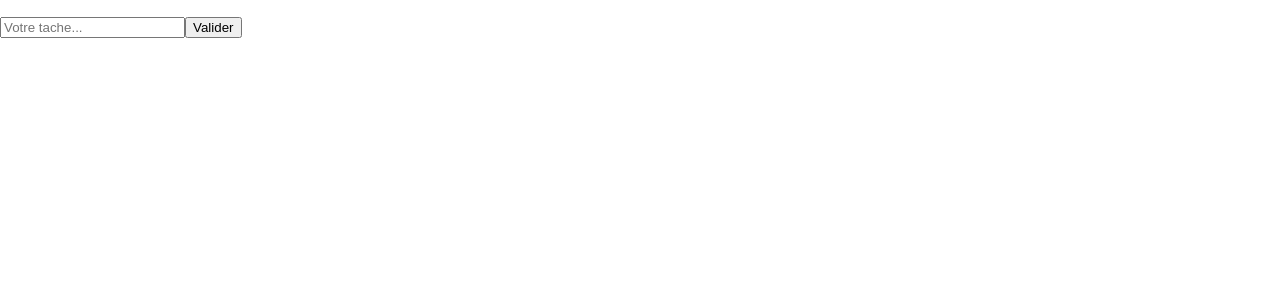
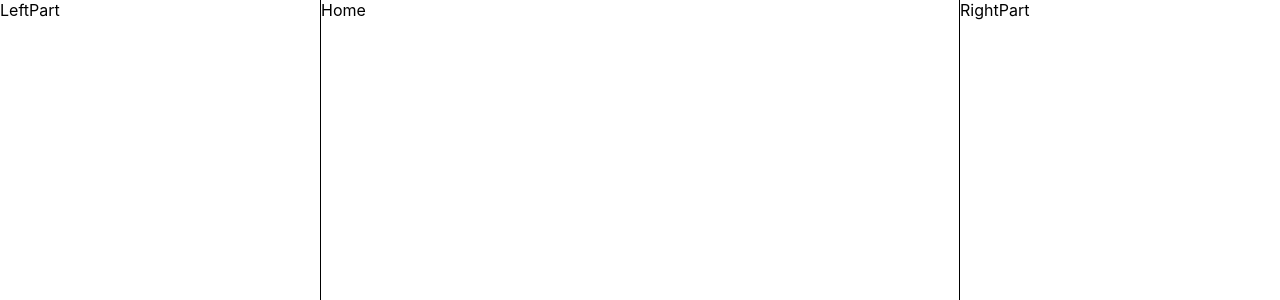
Before and after one commit to thomasrts/react-app, a React (Create React App) app in the folder web/: page / in a window 1280 px wide. Shown: the top 300 px of the page. Built offline with nearby package versions, Linux system fonts and the light colour scheme.

Commit message:
components

```diff
--- a/web/src/App.css
+++ b/web/src/App.css
@@ -36,3 +36,26 @@
     transform: rotate(360deg);
   }
 }
+
+.homepage {
+  display: flex;
+  justify-content: center;
+  height: 100vh;
+}
+
+.home {
+  flex: 1;
+  background-color: rgb(255, 255, 255);
+  border-left: 1px solid rgb(0, 0, 0);
+  border-right: 1px solid rgb(0, 0, 0);
+}
+
+.leftPart {
+  background-color: rgb(255, 255, 255);
+  width: 25%;
+}
+
+.rightPart {
+  background-color: rgb(255, 255, 255);
+  width: 25%;
+}
--- a/web/src/App.js
+++ b/web/src/App.js
@@ -1,12 +1,16 @@
 import './App.css';
-import Affichage from "./react/Affichage/Affichage";
-import Saisie from './react/Saisie/Saisie';
+import Home from './react/Home/Home';
+import RightPart from './react/RightPart/RightPart';
+import LeftPart from './react/LeftPart/LeftPart';
 
 function App() {
     return (
         <>
-            <Affichage/>
-            <Saisie/>
+            <div className='homepage'>
+            <LeftPart className='leftPart'/>
+            <Home className='home'/>
+            <RightPart className='rightPart'/>
+            </div>
         </>
     );
 }
--- /dev/null
+++ b/web/src/react/Home/Home.js
@@ -0,0 +1,9 @@
+const Home = () => {
+    return (
+      <div className="home">
+        Home
+      </div>
+    )
+  }
+
+  export default Home;
--- /dev/null
+++ b/web/src/react/LeftPart/LeftPart.js
@@ -0,0 +1,9 @@
+const LeftPart = () => {
+    return (
+      <div className="leftPart">
+        LeftPart
+      </div>
+    )
+  }
+
+  export default LeftPart;
--- /dev/null
+++ b/web/src/react/RightPart/RightPart.js
@@ -0,0 +1,9 @@
+const RightPart = () => {
+    return (
+      <div className="rightPart">
+        RightPart
+      </div>
+    )
+  }
+
+  export default RightPart;
```
Also changed, not shown: 1 other file (tests, documents, lock files or other folders).
